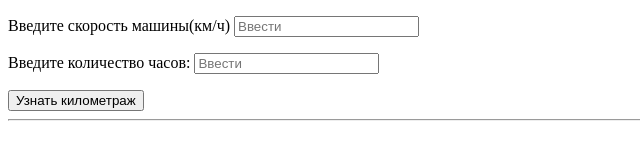
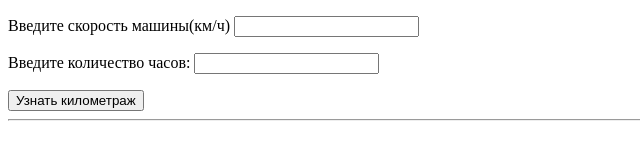
Before and after one commit to godlyboy/web5, a plain HTML site: page index.html in a window 1280 px wide. Shown: the full height of the page, 0-640 px from the left. Drawn offline with Linux system fonts and the light colour scheme.

Commit message:
Update index.html

```diff
--- a/index.html
+++ b/index.html
@@ -8,8 +8,8 @@
         <script src="script.js" defer></script>
     </head>
 	<body>
-            <p>Введите скорость машины(км/ч) <input type="text" placeholder="Ввести"  id="a"></p>
-            <p>Введите количество часов: <input type="text" placeholder="Ввести"  id="b"></p>
+            <p>Введите скорость машины(км/ч) <input type="text" id="a"></p>
+            <p>Введите количество часов: <input type="text" id="b"></p>
             <button onclick="resultproiz()">Узнать километраж</button>
         <hr>
         <p id="out"></p>
```
